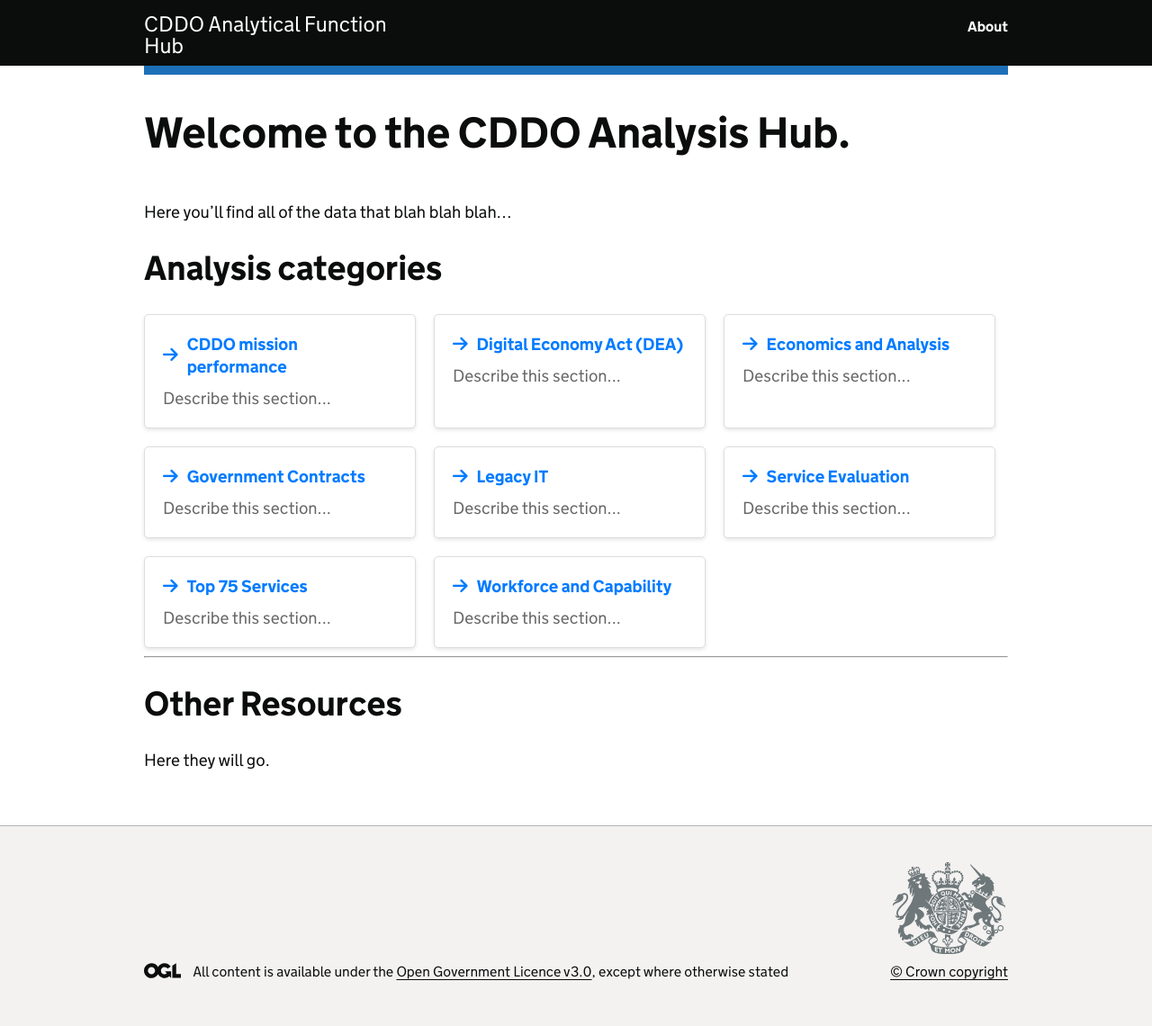
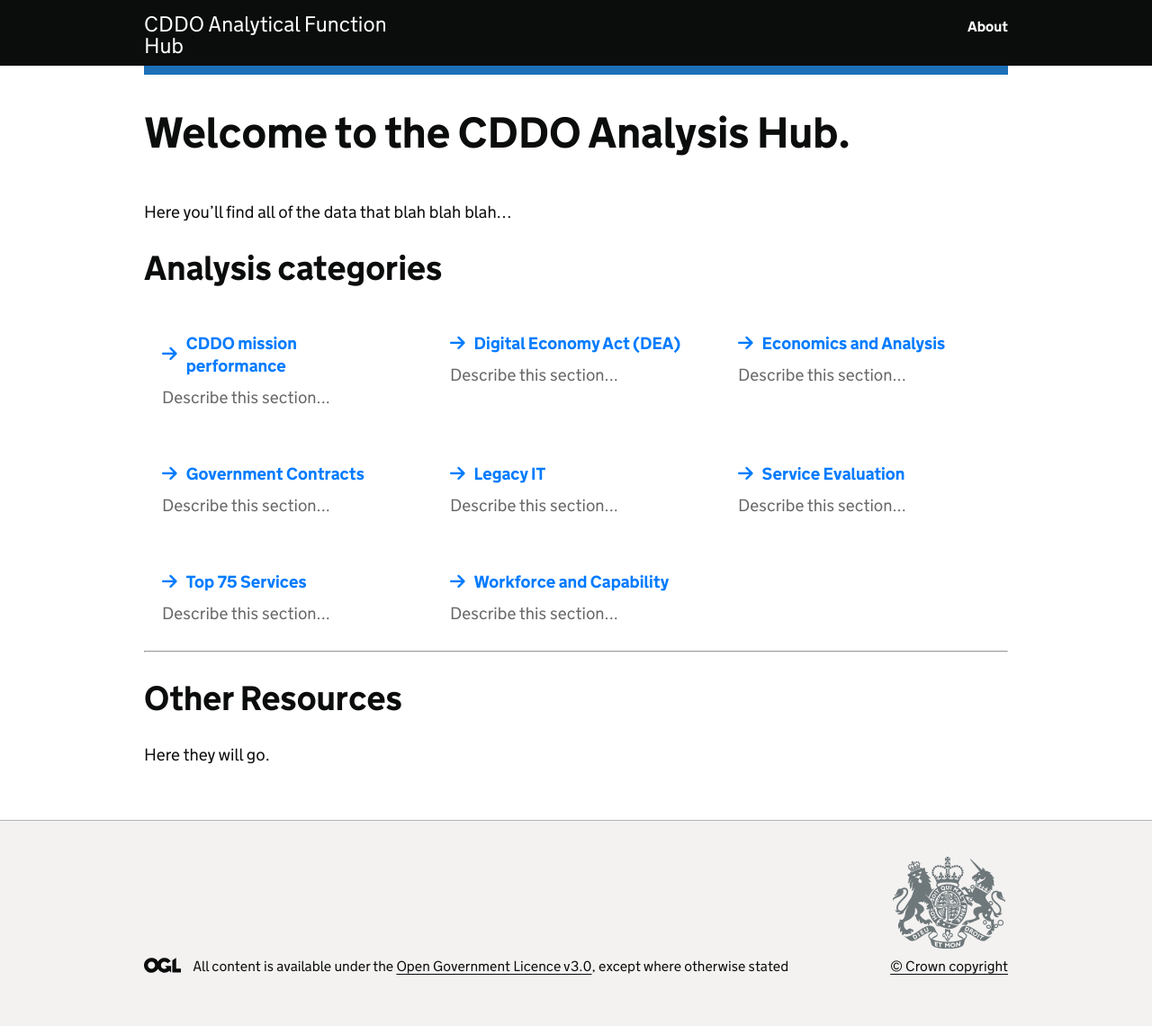
Before and after one commit to gillespied/af-hub-demo, a Jekyll site: the page built from index.markdown, in a window 1280 px wide. Shown: the whole page at 90% size. Built offline with Jekyll 4.4.1, drawn with Linux system fonts in a browser that asks for light colours; nearby versions of some CDN libraries.

Commit message:
remove box shadow.

```diff
--- a/css/site.css
+++ b/css/site.css
@@ -14,12 +14,12 @@
 
 .category {
     background: #fff;
-    border: 1px solid #ddd;
-    border-radius: 5px;
+    /* border: 1px solid #ddd;
+    border-radius: 5px; */
     padding: 20px;
     width: calc(33.333% - 60px);
     /* 33.333% width minus some gap for the 3-column layout */
-    box-shadow: 0 2px 4px rgba(0, 0, 0, 0.1);
+    /* box-shadow: 0 2px 4px rgba(0, 0, 0, 0.1); */
     text-align: left;
     position: relative;
     display: flex;
```
